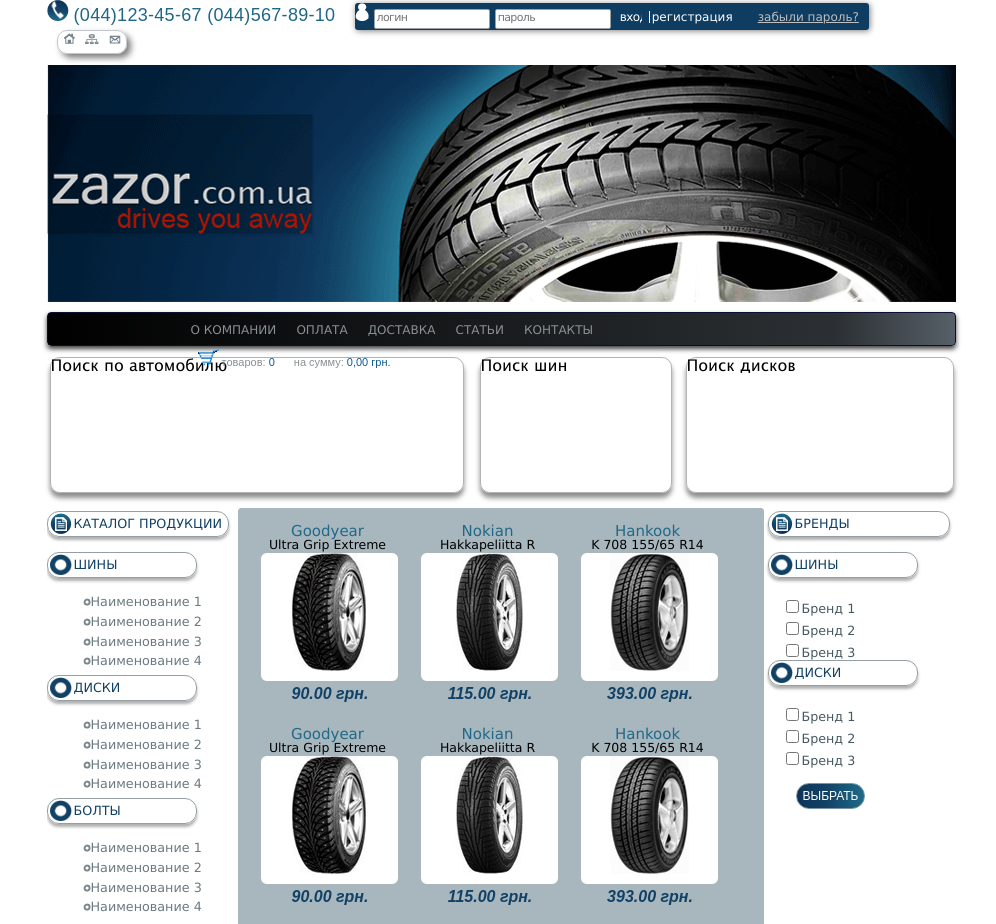
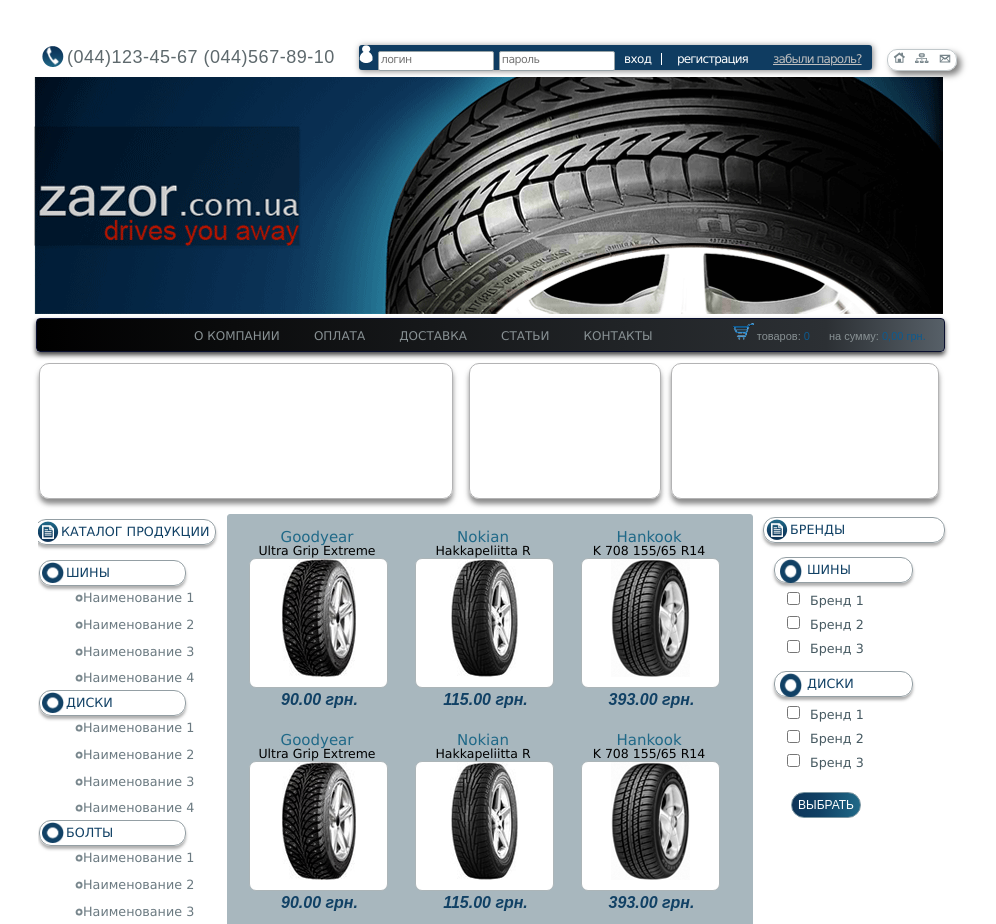
Before and after one commit to lora-vit/FrontendCourse, a plain HTML site: page lab-6/index.html in a window 1280 px wide. Shown: the top 924 px of the page, without its empty margins (140-1136 px from the left). Drawn offline with Linux system fonts and the light colour scheme.

Commit message:
отступы

```diff
--- a/lab-6/css/style.css
+++ b/lab-6/css/style.css
@@ -13,46 +13,51 @@
   font-family: "lucida Sans", Arial, sans-serif;
 }
 .page{
-  width: 907px;
+  width: 924px;
   margin: auto;
  /* margin-left: 45px;
  margin-right: 45px;*/
 }
+
 header{
   display: block;
 }
+.head-line{
+  position: relative;
+  margin-top: 45px;
+  margin-left: -1px;
+}
+.head-img{
+  margin-top: 6px;
+  margin-left: -4px;
+}
 header span{
+ margin-left: 30px;
+ font-size: 18px;
+ letter-spacing: 0.5px;
+ color: #5e696d;
+ font-family: Arial, Sans-serif;
+
+}
+.contacts{
   display: inline-block;
-  letter-spacing: 0.3px;
-  font-family: Arial, sans-serif;
-  font-size: 18px;
-  color:#1f6787;
-  line-height: 18px;
-  padding-right: 14px;
 }
 .tel{
-  /*margin-top: 10px;*/
-  /*  margin-right: 2px; */
-  /* margin-top: -2px; */
-  display: inline-block;
   width: 22px;
-  /* height: 22px; */
+  position: absolute;
+  top: 1px;
+  left: 5px;
 }
 .registr{
+ display: inline-block;
  height: 22px;
-  /* width: 495px;*/
  background: #0f3c61;
-  display: inline-block;
  /*background: linear-gradient(to top, #2e7ac4, #51b1dc) ; */
  box-shadow: 1px 1px 6px rgba(0,0,0,0.5);
  border-radius: 3px;
-  /*padding-left: 20px;*/
-  /* margin-left: 17px;*/
 
- /* padding-left: 4px;
-  line-height: 24px;
-  font-size: 24px;*/
-  padding-bottom: 5px;
+ padding-bottom: 3px;
+    margin-left: 19px;
 }
 
 
@@ -60,25 +65,19 @@
   display: inline-block;
   border:1px solid #97a2a6;
   border-radius: 2px;
-  /* width: 108px; */
   height: 14px;
-  /* margin: 1px 7px 0 0; */
   color: #595c5d;
   font-size: 11px;
   font-family: "Lucida Sans Unicode";
-  /*  padding-left: 3px; */
   line-height: 11px;
-  /*  padding-top: 4px;*/
   padding-bottom: 3px;
   width: 110px;
   letter-spacing: -0.6px;
 }
 .registr input:last-child{
   border: none;
-  width: 28px;
-
+  width: 36px;
   background-color: transparent;
-
   margin: 4px 1px 0 -2px;
   cursor: pointer;
   font-size: 12px;
@@ -93,11 +92,12 @@
   font-size: 12px;
   line-height: 12px;
   font-family: "Lucida Sans Unicode";
+  letter-spacing: -0.9px;
 }
 
 .registr ul li:first-child{
  border-left:1px solid white;
- padding-left: 2px;
+ padding-left: 15px;
  color: white;
 }
 
@@ -108,13 +108,11 @@
  padding-right: 10px;
  color:#bfbfbf;
 }
-.head-img{
-  margin-top: 11px;
-}
+
 /*  -------------------------------------------------------------------- */
 .line-three {
   display: inline-block;
-  height: 22px;
+  height: 20px;
   box-shadow: 4px 4px 6px rgba(0,0,0,0.5);
   border: 1px solid #c1c8cb;
   border-radius: 10px;
@@ -147,6 +145,8 @@
   margin-bottom: 11px;
   font-family: "Lucida Sans Unicode";
   line-height:32px;
+  margin-left: -2px;
+  margin-top: 1px;
 }
 
 .line-menu ul{
@@ -160,7 +160,7 @@
   font-size: 12px;
   line-height: 12px;
   font-family: "Lucida Sans Unicode";
-  padding-left: 15px;
+  padding-left: 29px;
 
 }
 .line-menu a{
@@ -171,7 +171,8 @@
   display: inline-block;
   font-family: Arial;
   font-size: 11px;
-  margin-left: 150px;
+  margin-left: 75px;
+  padding-top: 1px;
 }
 .zakaz> span {
   display: inline-block;
@@ -191,7 +192,7 @@
 .seek-left{
   width: 412px;
   height: 134px;
-  margin-left:3px;
+  margin-left: 1px;
   float: left;
   display: inline-block;
   border: 1px solid #b3b3b4;
@@ -220,7 +221,8 @@
   border: 1px solid #b3b3b4;
   border-radius: 10px;
   box-shadow: 0px 5px 5px 0px rgba(104, 104, 104, 0.75);
-  margin-left: 3px;
+margin-right: 23px;
+
   float: right;
 }
 /* ----------------------------------------------------------- */
@@ -229,7 +231,8 @@
   width: 909px;
   overflow: hidden;
   font-family: "Lucida Sans Unicode";
-  margin-bottom:40px;
+  margin-bottom:17px;
+  padding-left: 10px;
 }
 .block-left{
   width: 188px;
@@ -246,13 +249,20 @@
   padding-bottom: 20000px;
   margin-bottom: -20000px;
 }
+.block-left > ul{
+  margin-top: -12px;
+  margin-left: -6px;
+  margin-bottom: 21px;
+      margin-bottom: -9px;
+}
 .block-left li {
  display: inline-block;
  color:#6b7a81;
  /* height: 15px; */
  font-size: 12.75px;
- margin-left: 36px;
+ margin-left: 33px;
  /* line-height: 15px; */
+ padding-bottom: 7px;
  margin-bottom: 4px;
 }
 .block-left li:hover {
@@ -279,7 +289,8 @@
   margin-top: 10px;
   border: 1px solid #a8b7be;
   border-radius: 3px;
-  margin-left: 3px;
+
+  margin-left: -9px;
   padding-bottom: 20000px;
   margin-bottom: -20000px;
 }
@@ -301,7 +312,7 @@
   color: #465961;
   /* padding: 7px 0 0 34px; */
   padding: 4px 0 0 14px;
-  margin-bottom: 2px;
+  margin-bottom: 4px;
 }
 .block-right button {
   /*width: 82px; */
@@ -314,22 +325,29 @@
   font-size: 12px;
   color: #ffffff;
   margin: 16px 0 0 9px;
-  margin-left: 28px;
+  margin-left: 22px;
+  margin-top: 21px;
+}
+
+.block-right input[type="checkbox"] {
+
+   margin-right: 10px;
 }
 .row {
  padding: 15px 0 0 21px;
  height: 188px;
 }
+
 .price {
  width: 136px;
  float: left;
- margin-right: 24px;
+ margin-right: 30px;
 }
 .row .wheel:last-child{
  margin-right: 0px;
 }
 
-.center .row:last-child {
+ .row:last-child {
  margin-bottom: 19px;
 }
 
@@ -376,9 +394,10 @@
   box-shadow: 0px 3px 3px 0px rgba(150, 150, 150, 0.75);
   font-size: 12.73px;
   color: #114165;
-  margin-top: 3px;
+  margin-top: 5px;
   margin-bottom: 15px;
   line-height: 24px;
+  margin-left: -14px;
 }
 .katalog img{
   display: inline-block;
@@ -388,7 +407,7 @@
   margin: 1px  2px 0;
 }
 .subkatalog{
-  width: 148px;
+  /*width: 148px;
   height: 24px;
   border-radius: 12px;
   border: 1px solid #949fa4;
@@ -398,6 +417,24 @@
   margin-top: 3px;
   margin-bottom: 15px;
   line-height: 24px;
+  margin-left: -14px;*/
+
+
+    width: 145px;
+    height: 24px;
+    border-radius: 12px;
+    border: 1px solid #949fa4;
+    box-shadow: 0px 3px 3px 0px rgba(150, 150, 150, 0.75);
+    font-size: 12.73px;
+    color: #114165;
+    margin-top: 3px;
+    margin-bottom: 15px;
+    line-height: 24px;
+    padding-left: -3px;
+    margin-left: -9px;
+}
+.subkatalog > ul{
+  margin-top: 3px;
 }
 .subkatalog img{
   display: inline-block;
@@ -406,7 +443,7 @@
   height: 21px;
   margin: 1px  2px 0;
 }
-.subcatalog>input{
+.subkatalog>input{
  font-family: "Lucida Sans Unicode",Arial,sans-serif;
 }
 .subcatalog> label {
@@ -415,15 +452,52 @@
  padding-left: 8px;
 }
 /* ---------------------------------------------------------------------- */
-/*.page-wrap {
-  min-height: 100%;
+.katalog__right{
+  width: 180px;
+  height: 24px;
+  border-radius: 12px;
+  border: 1px solid #949fa4;
+  box-shadow: 0px 3px 3px 0px rgba(150, 150, 150, 0.75);
+  font-size: 12.73px;
+  color: #114165;
+  margin-top: 3px;
+  margin-bottom: -4px;
+  line-height: 24px;
+  margin-left: -6px;
+}
+.katalog__right img{
+  display: inline-block;
+  float: left;
+  width: 22px;
+  height: 21px;
+  margin: 1px  2px 0;
+}
+.subkatalog__right{
+   width: 137px;
+  height: 24px;
+  border-radius: 12px;
+  border: 1px solid #949fa4;
+  box-shadow: 0px 3px 3px 0px rgba(150, 150, 150, 0.75);
+  font-size: 12.73px;
+  color: #114165;
+  margin-top: 18px;
+  margin-bottom: 2px;
+  line-height: 24px;
 
-  margin-bottom: -150px;
+margin-left: 5px;
 }
-.page-wrap:after {
-  content: "";
-  display: block;
-  }*/
+.subkatalog__right img{
+  display: inline-block;
+  float: left;
+  width: 22px;
+  height: 24px;
+  margin: 1px  5px 0;
+}
+/*.subkatalog__right> label {
+ font-size: 13px;
+ line-height: 25px;
+ padding-left: 8px;
+} */
 /* ----------------------------------------------------------------------- */
 .site-footer, .page-wrap:after {
   padding-top: 10px;
@@ -431,7 +505,7 @@
 }
 .foot1{
   padding: 0 auto;
-    height: 50px;
+  height: 59px;
   /*  border: 1px solid blue; */
   text-align: center;
 }
@@ -444,7 +518,7 @@
   height: 100px;
   background: #213a4d;
   /* border: 1px solid red; */
-    width: 100%;
+ margin-right: 17px;
 
 }
 .footer-img{
--- a/lab-6/index.html
+++ b/lab-6/index.html
@@ -9,9 +9,12 @@
 <body>
 	<div class="page">
 		<header>
-			<div class="head-line clearfix">
+			<div class="clearfix">
 				<!-- <div class="teleph"></div> -->
-				<img class="tel" src="img/tel.png" alt= "tel"> <span>(044)123-45-67 (044)567-89-10</span>
+				<div class="head-line">
+				<div class="contacts">
+				<img  class="tel" src="img/tel.png" alt= "tel"><span>(044)123-45-67 (044)567-89-10</span>
+				</div>
 				<div class="registr">
 					<form  action="#" style="display: inline-block;">
 						<img  src="img/avtoriz.png" alt= "header">
@@ -31,6 +34,7 @@
 					<img  src="img/go-map.png" alt= "i4">
 					<img  src="img/go-letter.png" alt= "i4">
 				</div>
+</div>
 			</div>
 			<img  class="head-img" src="img/header.png" alt= "header">
 		</header>
@@ -52,14 +56,13 @@
 </nav>
 		<div class="block-seek clearfix">
 			<div class="seek-left">
-				<p class="center-title">Поиск по автомобилю</p>
+
 
 			</div>
 			<div class="seek-middle">
-				<p class="center-title">Поиск шин</p>
+
 			</div>
 			<div class="seek-right">
-				<p class="center-title">Поиск дисков</p>
 
 			</div>
 		</div>
@@ -172,29 +175,13 @@
 				<!--    -->
 			</div>
 			<div class="block-right">
-
-				<!-- <div class="katalog"><img  src="img/katalog.png" alt= "i7"><span>БРЕНДЫ</span></div>
-				<div class="subkatalog"><img  src="img/m.png" alt= "i7"><span>ШИНЫ</span></div>
-				<ul>
-					<li><img  src="img/fl-small.png" alt= "i7">Бренд 1</li>
-					<li><img  src="img/fl-small.png" alt= "i7">Бренд 2</li>
-					<li><img  src="img/fl-small.png" alt= "i7">Бренд 3</li>
-
-				</ul>
-
-				<div class="subkatalog"><img  src="img/m.png" alt= "i7"><span>ДИСКИ</span></div>
-				<ul>
-					<li><img  src="img/fl-small.png" alt= "i7">Бренд 1</li>
-					<li><img  src="img/fl-small.png" alt= "i7">Бренд 2</li>
-					<li><img  src="img/fl-small.png" alt= "i7">Бренд 3</li>
-				</ul> -->
-				<div class="katalog"><img  src="img/katalog.png" alt= "i7"><span>БРЕНДЫ</span></div>
+				<div class="katalog__right"><img  src="img/katalog.png" alt= "i7"><span>БРЕНДЫ</span></div>
 					<form action="#">
- 	                    <div class="subkatalog"><img  src="img/m.png" alt= "i7"><span>ШИНЫ</span></div>
+ 	                    <div class="subkatalog__right"><img  src="img/m.png" alt= "i7"><span>ШИНЫ</span></div>
 						<label ><input type="checkbox"  value="1" name="www">Бренд 1</label>
 						<label ><input type="checkbox"  value="2" name="www">Бренд 2</label>
 						<label ><input type="checkbox"  value="3" name="www">Бренд 3</label>
-						<div class="subkatalog"><img  src="img/m.png" alt= "i7"><span>ДИСКИ</span></div>
+						<div class="subkatalog__right"><img  src="img/m.png" alt= "i7"><span>ДИСКИ</span></div>
 						<label ><input type="checkbox"  value="4" name="www">Бренд 1</label>
 						<label ><input type="checkbox"  value="5" name="www">Бренд 2</label>
 						<label ><input type="checkbox"  value="6" name="www">Бренд 3</label>
```
Lines whose indentation alone changed are shown as unchanged.
